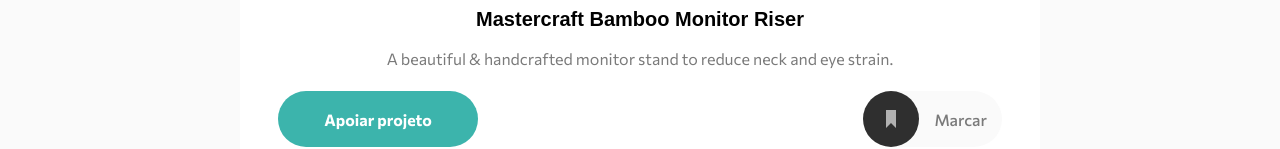
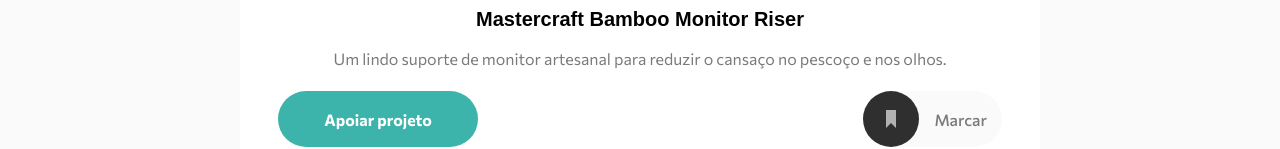
Before and after one commit to wendell-kenneddy/crowdfund, a website built with webpack: page public/index.html in a window 1280 px wide. Shown: the part 302-451 px from the top of the page. Built offline with nearby package versions, Linux system fonts and the light colour scheme.

Commit message:
update product description

```diff
--- a/public/index.html
+++ b/public/index.html
@@ -104,8 +104,8 @@
             <h3 class="title">Mastercraft Bamboo Monitor Riser</h3>
 
             <p>
-              A beautiful & handcrafted monitor stand to reduce neck and eye
-              strain.
+              Um lindo suporte de monitor artesanal para reduzir o cansaço no
+              pescoço e nos olhos.
             </p>
           </header>
 
```
